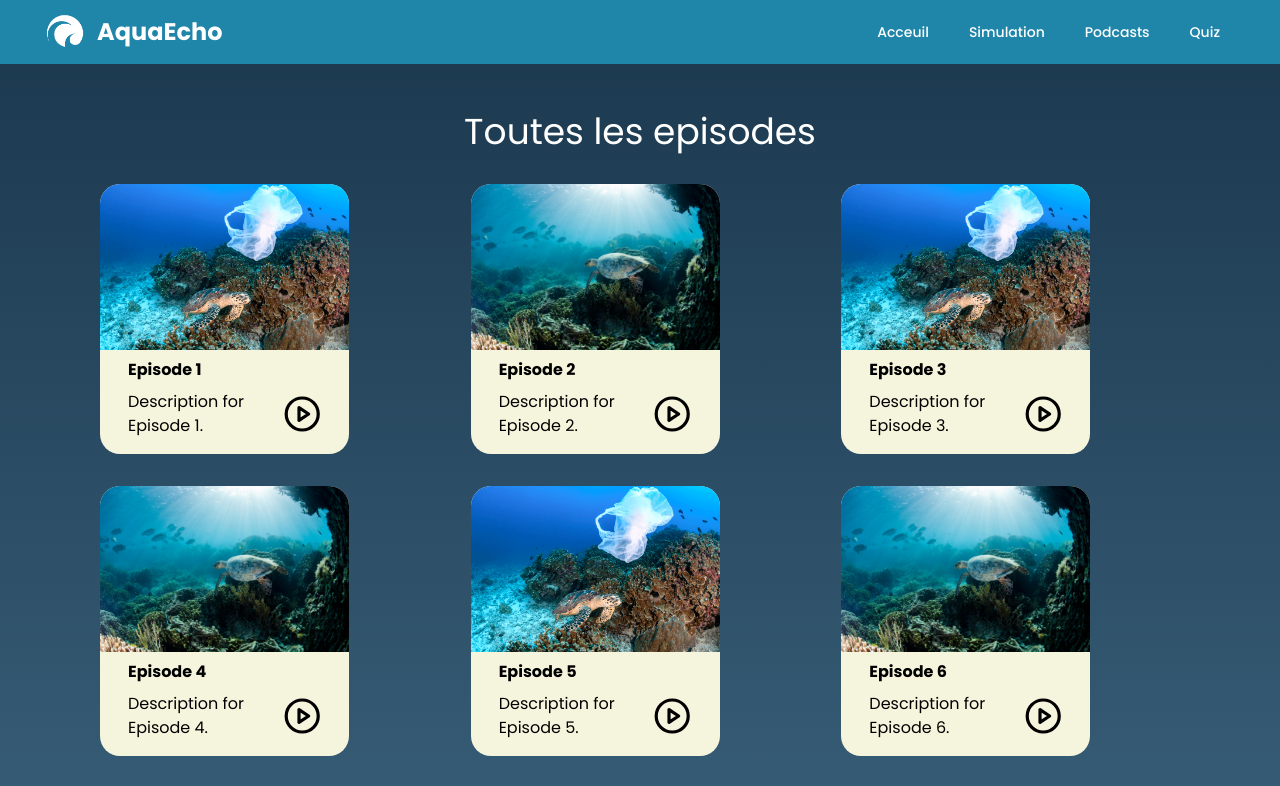
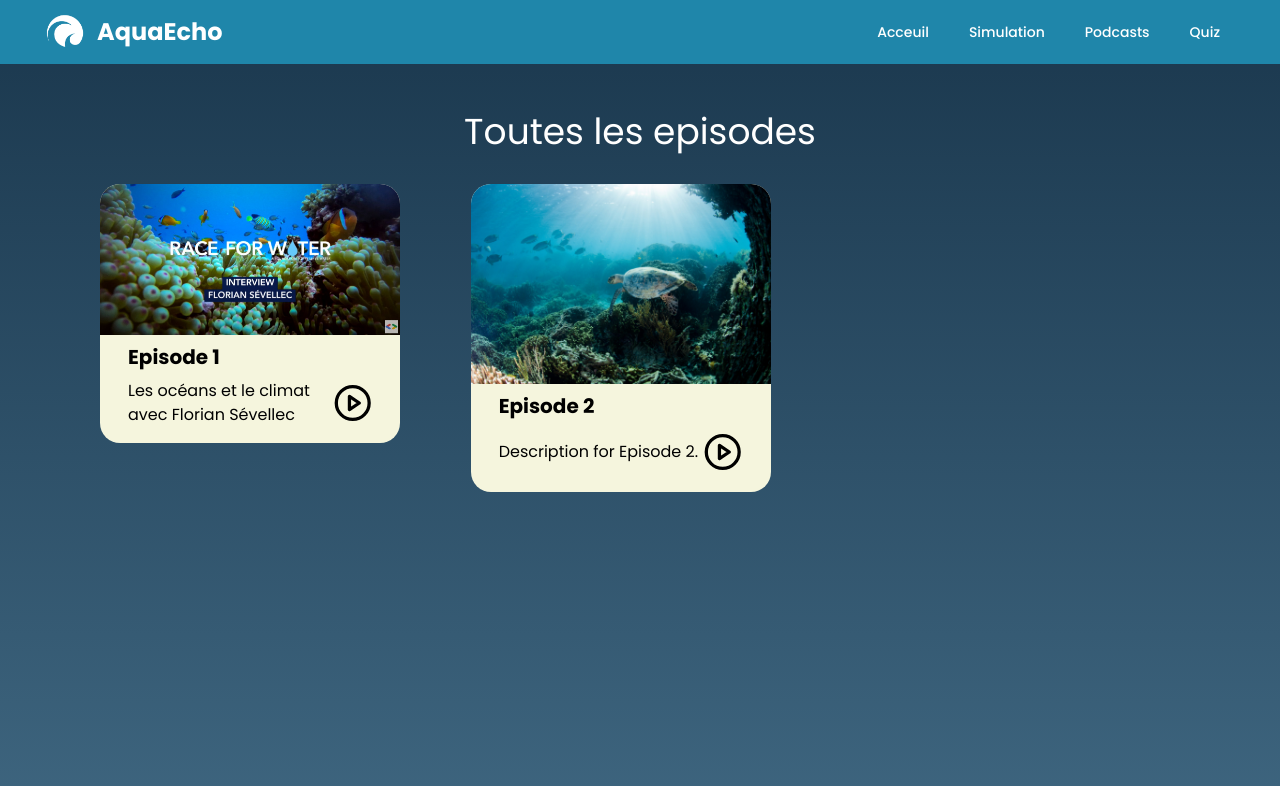
Before and after one commit to Google-Developer-Student-Clubs-ISSATSo/nuit-d-info-24, a Next.js app: page /podcasts in a window 1280 px wide. Shown: the top 786 px of the page. Built offline with nearby package versions, Linux system fonts and the light colour scheme.

Commit message:
feat: Fixed Podcasts bug

```diff
--- a/app/(routes)/podcasts/[podcast]/page.tsx
+++ /dev/null
@@ -1,132 +0,0 @@
-"use client";
-
-import { useState } from "react";
-import Image from "next/image";
-import { Pause, Play, SkipBack, SkipForward } from "lucide-react";
-import { Button } from "@/components/ui/button";
-import { Card } from "@/components/ui/card";
-
-interface Episode {
-  id: number;
-  title: string;
-  thumbnail: string;
-}
-
-const episodes: Episode[] = Array(5).fill({
-  id: 1,
-  title: "Whale is whaling part 1",
-  thumbnail: "/images/heart.png",
-});
-
-export default function VideoPlayer() {
-  const [isPlaying, setIsPlaying] = useState(false);
-  const [progress, setProgress] = useState(50);
-
-  return (
-    <div className="min-h-screen bg-[#0093B7] p-4 md:p-8">
-      <div className="mx-auto max-w-7xl grid grid-cols-1 lg:grid-cols-3 gap-6">
-        {/* Main Content */}
-        <div className="lg:col-span-2 space-y-4">
-          {/* Video Player */}
-          <div className="relative rounded-3xl overflow-hidden bg-black aspect-video">
-            <Image
-              src="/images/heart.png"
-              alt="Whale breaching"
-              width={1280}
-              height={720}
-              className="object-cover"
-              priority
-            />
-            {/* Video Controls */}
-            {/* change it with a video */}
-
-            <div className="absolute bottom-0 left-0 right-0 p-4 bg-gradient-to-t from-black/50 to-transparent">
-              <div className="flex flex-col gap-2">
-                <div className="w-full bg-white/30 rounded-full h-1">
-                  <div
-                    className="bg-white h-1 rounded-full"
-                    style={{ width: `${progress}%` }}
-                  />
-                </div>
-                <div className="flex justify-center gap-4">
-                  <Button
-                    variant="ghost"
-                    size="icon"
-                    className="text-white hover:bg-white/20">
-                    <SkipBack className="h-6 w-6" />
-                  </Button>
-                  <Button
-                    variant="ghost"
-                    size="icon"
-                    className="text-white hover:bg-white/20"
-                    onClick={() => setIsPlaying(!isPlaying)}>
-                    {isPlaying ? (
-                      <Pause className="h-6 w-6" />
-                    ) : (
-                      <Play className="h-6 w-6" />
-                    )}
-                  </Button>
-                  <Button
-                    variant="ghost"
-                    size="icon"
-                    className="text-white hover:bg-white/20">
-                    <SkipForward className="h-6 w-6" />
-                  </Button>
-                </div>
-              </div>
-            </div>
-          </div>
-
-          {/* Episode Info */}
-          <div className="space-y-4">
-            <div className="flex items-center justify-between">
-              <h1 className="text-2xl font-bold text-white">
-                Titre episode n°1
-              </h1>
-              <Button variant="secondary">Sauvegarde</Button>
-            </div>
-            <Card className="p-4 bg-[#007396] text-white border-none">
-              <p className="font-medium">
-                dans cette episode on va parler de............exemple exemple
-                exemple
-              </p>
-              <p className="text-white/70 mt-2">
-                jkhsqkdhuqhsqdhjkbhxvc,jwnckljqlgdyqfusdjmoqhbch,vwjxckjsfculqjsdj
-                uiquqdhbqkdqsgqlqskdmqjisdgqdzydkqknxnhwhvcwkqpiduiscjmqsoudu
-                ksbcnkjqsikadhskgchgfchj
-              </p>
-            </Card>
-            <h2 className="text-xl font-bold text-white">Comments</h2>
-            <Card className="p-4 bg-[#007396] text-white border-none">
-              <p className="font-medium text-center">
-                Aucun commentaire ajouté.
-              </p>
-            </Card>
-          </div>
-        </div>
-
-        {/* Sidebar */}
-        <div className="space-y-4">
-          {episodes.map((episode, index) => (
-            <div
-              key={index}
-              className="flex border-2  rounded-2xl overflow-hidden cursor-pointer">
-              <Image
-                src={episode.thumbnail}
-                alt={episode.title}
-                width={200}
-                height={200}
-                className="object-cover aspect-video"
-              />
-              <div className=" bg-black/50 flex items-center justify-end p-4">
-                <h3 className="text-white font-bold text-lg text-right">
-                  {episode.title}
-                </h3>
-              </div>
-            </div>
-          ))}
-        </div>
-      </div>
-    </div>
-  );
-}
--- a/app/(routes)/podcasts/page.tsx
+++ b/app/(routes)/podcasts/page.tsx
@@ -1,56 +1,32 @@
 import PodcastCard from "@/components/PodcastCard";
+import Link from "next/link";
 
 const episodes = [
   {
-    imageSrc: "/images/ocean1.png",
+    id: 1,
+    thumbail: "/images/episode1.jpg",
     title: "Episode 1",
-    description: "Description for Episode 1.",
+    description: "Les océans et le climat avec Florian Sévellec",
+    videoLink : "https://youtu.be/zsPxyx53QTY"
   },
   {
-    imageSrc: "/images/ocean2.jpg",
+    id: 2,
+    thumbail: "/images/ocean2.jpg",
     title: "Episode 2",
     description: "Description for Episode 2.",
-  },
-  {
-    imageSrc: "/images/ocean1.png",
-    title: "Episode 3",
-    description: "Description for Episode 3.",
-  },
-  {
-    imageSrc: "/images/ocean2.jpg",
-    title: "Episode 4",
-    description: "Description for Episode 4.",
-  },
-  {
-    imageSrc: "/images/ocean1.png",
-    title: "Episode 5",
-    description: "Description for Episode 5.",
-  },
-  {
-    imageSrc: "/images/ocean2.jpg",
-    title: "Episode 6",
-    description: "Description for Episode 6.",
-  },
-  {
-    imageSrc: "/images/ocean1.png",
-    title: "Episode 7",
-    description: "Description for Episode 7.",
-  },
-  {
-    imageSrc: "/images/ocean2.jpg",
-    title: "Episode 8",
-    description: "Description for Episode 8.",
   },
 ];
 
 export default function PodcastsPage() {
   return (
-    <div className="container py-4">
+    <div className="container py-4 h-screen">
       <h1 className="text-4xl text-center my-8">Toutes les episodes</h1>
 
       <div className="grid grid-cols-[repeat(auto-fill,minmax(300px,1fr))] gap-8 px-[100px]">
-        {episodes.map((episode, index) => (
-          <PodcastCard key={index} episode={episode} />
+        {episodes.map((episode) => (
+          <Link href={`${episode.videoLink}`} target="_blank" key={episode.id}>
+            <PodcastCard key={episode.id} episode={episode} />
+          </Link>
         ))}
       </div>
     </div>
--- a/components/PodcastCard.tsx
+++ b/components/PodcastCard.tsx
@@ -3,7 +3,7 @@ import Image from "next/image";
 
 interface PodcastCardProps {
   episode: {
-    imageSrc: string;
+    thumbail: string;
     title: string;
     description: string;
   };
@@ -11,18 +11,18 @@ interface PodcastCardProps {
 
 export default function PodcastCard({ episode }: PodcastCardProps) {
   return (
-    <div className="box w-[249px] bg-[#F5F5DD] rounded-[20px] overflow-hidden">
+    <div className="box w-[300px] bg-[#F5F5DD] rounded-[20px] overflow-hidden">
       <Image
-        src={episode.imageSrc}
-        width={249}
-        height={214}
+        src={episode.thumbail}
+        width={300}
+        height={300}
         alt={`${episode.title} logo`}
       />
       <div className="textContent">
-        <h1 className="title my-2 pl-7 text-[black] font-bold">
+        <h1 className="title my-2 pl-7 text-xl   text-[black] font-bold">
           {episode.title}
         </h1>
-        <div className="description pb-4 px-7 flex w-full items-center justify-between">
+        <div className="description pb-4 px-7 flex w-full items-center gap-1 justify-between">
           <p className="paragraph w-full text-[black]  block">
             {episode.description}
           </p>
```
Also changed, not shown: public/images/episode1.jpg (added).
